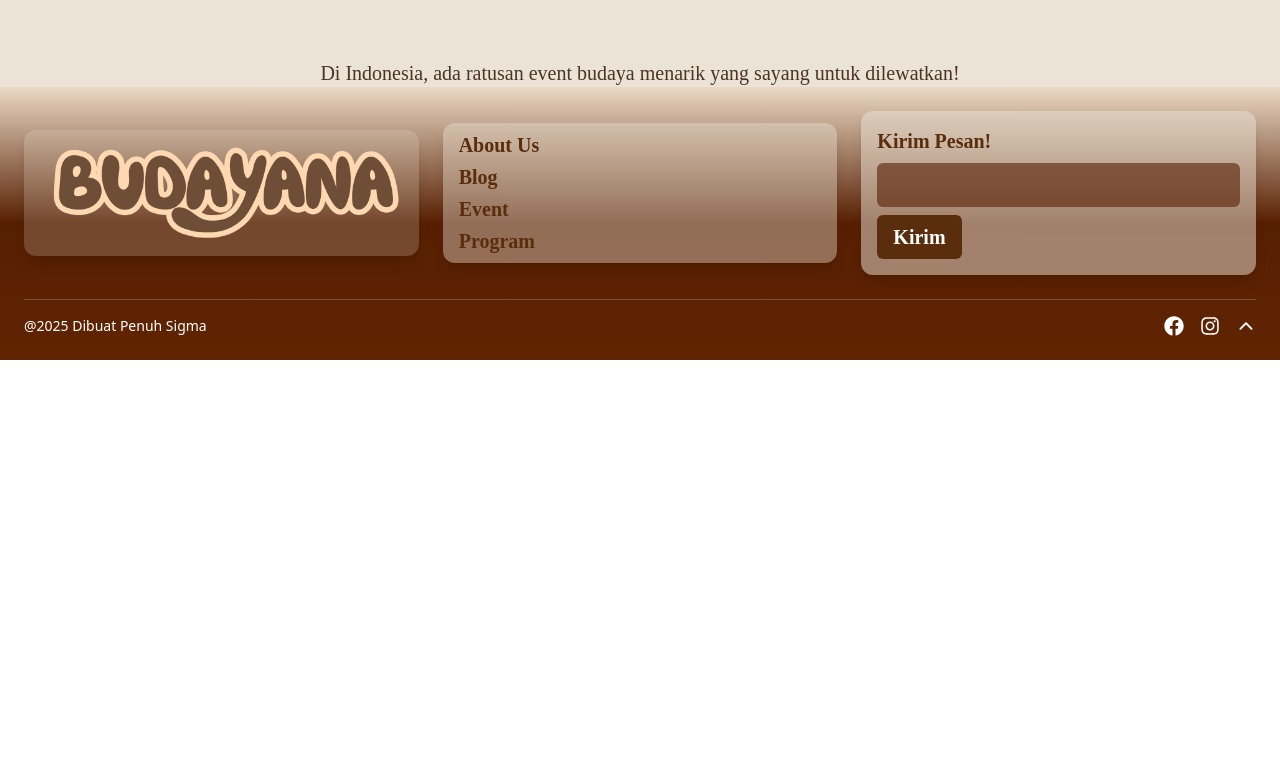
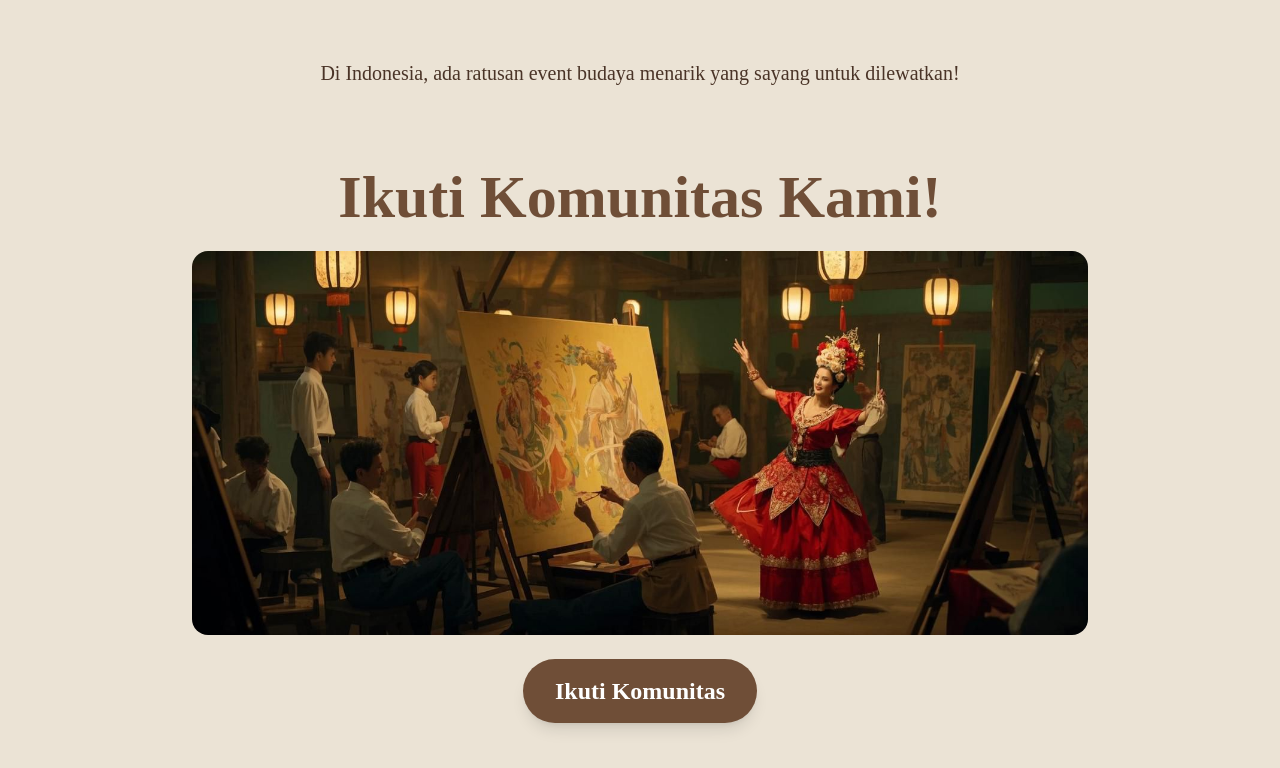
Before and after one commit to soraally1/Budayana, a React (Vite) app: page / in a window 1280 px wide. Shown: the part 1994-2762 px from the top of the page. Before the commit the page ends 2354 px from the top, so only its background shows below. Built offline with nearby package versions, Linux system fonts and the light colour scheme; a web font is replaced by a local one.

Commit message:
(+) Komunitas

```diff
--- a/src/components/HomePage.jsx
+++ b/src/components/HomePage.jsx
@@ -10,6 +10,7 @@ import NariImg from "../assets/Nari.jpeg";
 import DramaImg from "../assets/Drama.jpeg";
 import MusikImg from "../assets/Musik.jpeg";
 import Navbar from "./Section/Navbar";
+import Community from "./Section/Community";
 import Footer from "./Section/Footer";
 
 const HomePage = () => {
@@ -394,6 +395,7 @@ const HomePage = () => {
           </motion.p>
         </div>
       </div>
+      <Community/>
       <Footer />
     </div>
   );
--- a/src/components/Section/Community.jsx
+++ b/src/components/Section/Community.jsx
@@ -0,0 +1,31 @@
+// import React from 'react';
+import Community1 from "../../assets/Community.png";
+// import Awan1 from "../../assets/Awan1.png";
+const Community = () => {
+  return (
+    <div className="h-screen w-full flex justify-center bg-[#EBE3D5] px-4 mt-20">
+      <div className="text-center flex flex-col items-center">
+        <h1 className="font-fuzzy font-bold text-4xl md:text-6xl text-[#6F4E37] mb-6">
+          Ikuti Komunitas Kami!
+        </h1>
+        <div className="relative w-full max-w-4xl flex flex-col items-center  justify-between">
+          {/* Gambar utama */}
+          <img
+            src={Community1}
+            alt="Community"
+            className="rounded-2xl w-full"
+          />
+          {/* Dekorasi awan kanan */}
+          {/* <div className="absolute left-0 -rotate-12 top-1/4 hidden md:block">
+            <img src={Awan1} alt="cloud" className="w-" />
+          </div> */}
+        </div>
+        <button className="bg-[#6F4E37] z-10 px-8 py-4 rounded-full text-white mt-6 text-xl md:text-2xl font-fuzzy font-bold shadow-lg">
+          Ikuti Komunitas
+        </button>
+      </div>
+    </div>
+  );
+};
+
+export default Community;
```
Also changed, not shown: src/assets/Community.png (added), src/assets/awan1.png (added).
